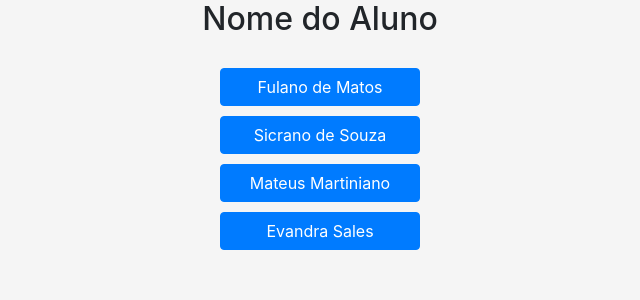
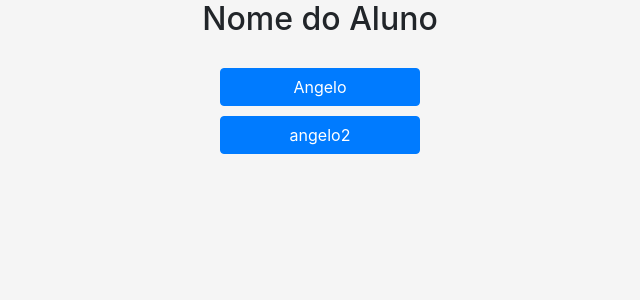
Before and after one commit to angelocordeiro/web_01, a Django app: page / in a window 1280 px wide. Shown: the part 96-396 px from the top of the page, without its empty margins (320-960 px from the left). Run offline with Django 4.2, Linux system fonts and the light colour scheme; data comes from the database, SQL or seed files in the repository; both versions use the stored data as it was after the commit; some libraries are stand-ins or nearby versions.

Commit message:
ajuste admin

```diff
--- a/projetoweb01/app_web1/templates/aluno2.html
+++ /dev/null
@@ -1 +0,0 @@
-<h1>hello</h1>
--- a/projetoweb01/app_web1/templates/aluno_list.html
+++ b/projetoweb01/app_web1/templates/aluno_list.html
@@ -18,14 +18,12 @@
                 </tr>
             </thead>
             <tbody>
-                {% for aluno in alunos %}
                 <tr>
                     <td>{{ aluno.nome }}</td>
                     <td>{{ aluno.periodo_ingresso }}</td>
                     <td>{{ aluno.nota_web }}</td>
                     <td>{{ aluno.situacao }}</td>
                 </tr>
-                {% endfor %}
             </tbody>
         </table>
     </div>
--- a/projetoweb01/app_web1/templates/index.html
+++ b/projetoweb01/app_web1/templates/index.html
@@ -41,18 +41,11 @@
     <div class="container">
         <h2 class="text-center">Nome do Aluno</h2>
         <ul class="student-list">
-            <li>
-                <a href="{%url 'aluno_list'%}" class="btn btn-primary student-button">Fulano de Matos</a>
-            </li>
-            <li>
-                <a href="{%url 'aluno2'%}" class="btn btn-primary student-button">Sicrano de Souza</a>
-            </li>
-            <li>
-                <a href="#" class="btn btn-primary student-button">Mateus Martiniano</a>
-            </li>
-            <li>
-                <a href="#" class="btn btn-primary student-button">Evandra Sales</a>
-            </li>
+            {% for aluno in alunos %}
+                <li>
+                    <a href="{%url 'aluno_list' aluno.id%}" class="btn btn-primary student-button">{{aluno.nome}}</a>
+                </li>
+            {% endfor %}
         </ul>
     </div>
 
--- a/projetoweb01/app_web1/urls.py
+++ b/projetoweb01/app_web1/urls.py
@@ -4,6 +4,5 @@ from . import views
 
 urlpatterns = [
     path('', views.home, name="index"),
-    path('aluno_list', views.aluno_list,name="aluno_list"),
-    path('aluno2', views.aluno2,name="aluno2"),
+    path('aluno_list/<int:id>', views.aluno_list,name="aluno_list"),
 ]
--- a/projetoweb01/app_web1/views.py
+++ b/projetoweb01/app_web1/views.py
@@ -1,17 +1,12 @@
 from django.shortcuts import render
+from .models import Aluno
 
 def home(request):
-  return render(request,"index.html")
+    alunos = Aluno.objects.all()
+    context = {'alunos': alunos}
+    return render(request, 'index.html', context)
 
-def aluno2(request):
-  return render(request,"aluno2.html")
-
-def aluno_list(request):
-    alunos = [
-        {'nome': 'Fulano de Matos', 'periodo_ingresso': '1/2023', 'nota_web': 75, 'situacao': 'Aprovado'},
-        {'nome': 'Sicrano de Souza', 'periodo_ingresso': '1/2022', 'nota_web': 85, 'situacao': 'Aprovado'},
-        {'nome': 'Mateus Martiniano', 'periodo_ingresso': '2/2022', 'nota_web': 90, 'situacao': 'Aprovado'},
-        {'nome': 'Evandra Sales', 'periodo_ingresso': '2/2023', 'nota_web': 60, 'situacao': 'Reprovado'},
-    ]
-    context = {'alunos': alunos}
+def aluno_list(request, id):
+    alunos = Aluno.objects.get(id=id)
+    context = {'aluno': alunos}
     return render(request, 'aluno_list.html', context)
```
Also changed, not shown: projetoweb01/app_web1/migrations/0001_initial.py (added), projetoweb01/db.sqlite3.
